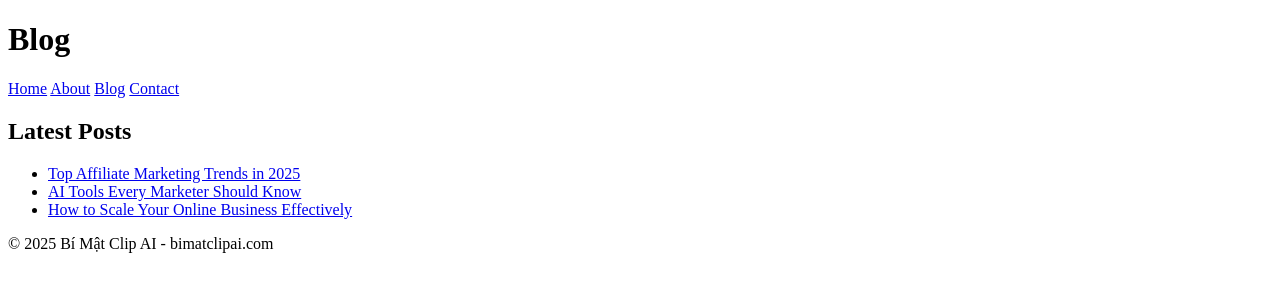
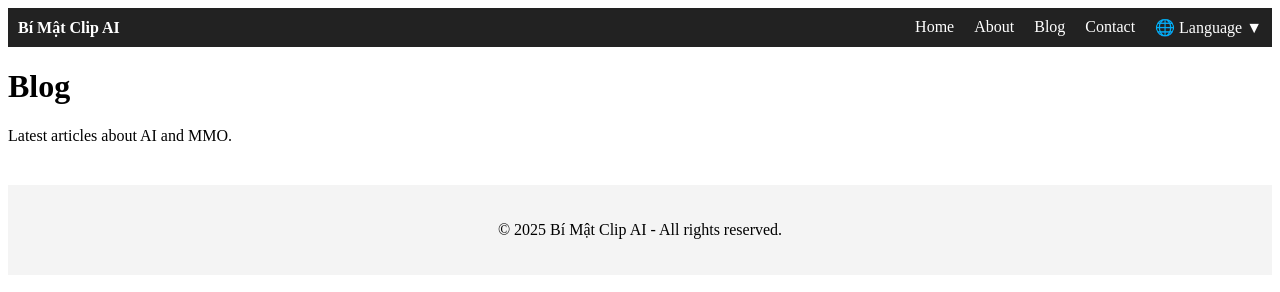
Before and after one commit to anhTiToan/bimatclipai., a plain HTML site: page en/blog.html in a window 1280 px wide. Drawn offline with Linux system fonts and the light colour scheme.

Commit message:
Add files via upload

```diff
--- a/en/blog.html
+++ b/en/blog.html
@@ -1,33 +1,35 @@
-<!DOCTYPE html>
-<html lang="en">
-<head>
-  <meta charset="UTF-8">
-  <meta name="viewport" content="width=device-width, initial-scale=1.0">
-  <title>Blog - Bí Mật Clip AI</title>
-  <link rel="stylesheet" href="../style.css">
-</head>
-<body>
-  <header>
-    <h1>Blog</h1>
-    <nav>
-      <a href="/en/index.html">Home</a>
-      <a href="/en/about.html">About</a>
-      <a href="/en/blog.html">Blog</a>
-      <a href="/en/contact.html">Contact</a>
-    </nav>
-  </header>
-
-  <main>
-    <h2>Latest Posts</h2>
-    <ul>
-      <li><a href="#">Top Affiliate Marketing Trends in 2025</a></li>
-      <li><a href="#">AI Tools Every Marketer Should Know</a></li>
-      <li><a href="#">How to Scale Your Online Business Effectively</a></li>
+<!DOCTYPE html><html lang='en'><head><meta charset='UTF-8'><title>Secret Clip AI</title></head><body>
+<header>
+  <nav style="display:flex; justify-content:space-between; align-items:center; padding:10px; background:#222; color:#fff;">
+    <div><a href="/" style="color:#fff; text-decoration:none; font-weight:bold;">Bí Mật Clip AI</a></div>
+    <ul style="list-style:none; display:flex; gap:20px; margin:0; padding:0;">
+      <li><a href="/" style="color:#fff; text-decoration:none;">Home</a></li>
+      <li><a href="/about.html" style="color:#fff; text-decoration:none;">About</a></li>
+      <li><a href="/blog.html" style="color:#fff; text-decoration:none;">Blog</a></li>
+      <li><a href="/contact.html" style="color:#fff; text-decoration:none;">Contact</a></li>
+      <li style="position:relative;">
+        <a href="#" style="color:#fff; text-decoration:none;">🌐 Language ▼</a>
+        <ul style="position:absolute; top:100%; left:0; background:#fff; color:#000; display:none; padding:5px 0; margin:0; list-style:none; border-radius:6px; min-width:140px; box-shadow:0 2px 6px rgba(0,0,0,0.2);">
+          <li><a href="/" style="display:block; padding:5px 10px; color:#000; text-decoration:none;">🇻🇳 Tiếng Việt</a></li>
+          <li><a href="/en/" style="display:block; padding:5px 10px; color:#000; text-decoration:none;">🇬🇧 English</a></li>
+        </ul>
+      </li>
     </ul>
-  </main>
-
-  <footer>
-    <p>© 2025 Bí Mật Clip AI - bimatclipai.com</p>
-  </footer>
-</body>
-</html>
+  </nav>
+  <script>
+    document.addEventListener("DOMContentLoaded", function(){
+      const langMenu = document.querySelector("nav ul li:last-child");
+      langMenu.addEventListener("mouseenter", () => {
+        langMenu.querySelector("ul").style.display = "block";
+      });
+      langMenu.addEventListener("mouseleave", () => {
+        langMenu.querySelector("ul").style.display = "none";
+      });
+    });
+  </script>
+</header>
+<h1>Blog</h1><p>Latest articles about AI and MMO.</p>
+<footer style="text-align:center; padding:20px; background:#f4f4f4; margin-top:40px;">
+  <p>© 2025 Bí Mật Clip AI - All rights reserved.</p>
+</footer>
+</body></html>
```
Also changed, not shown: en/about.html (+35 -29 lines), en/contact.html (+35 -29 lines), en/index.html (+35 -32 lines).
